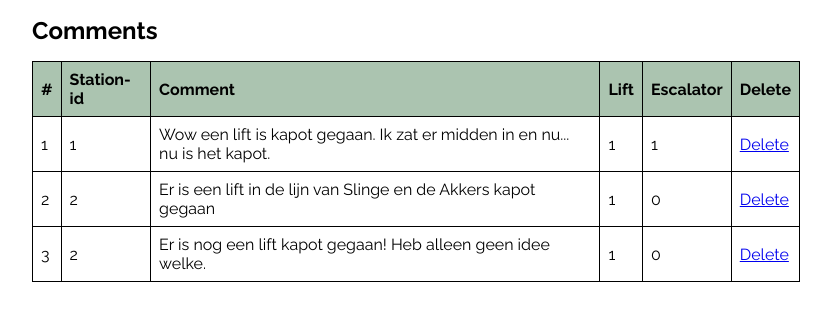
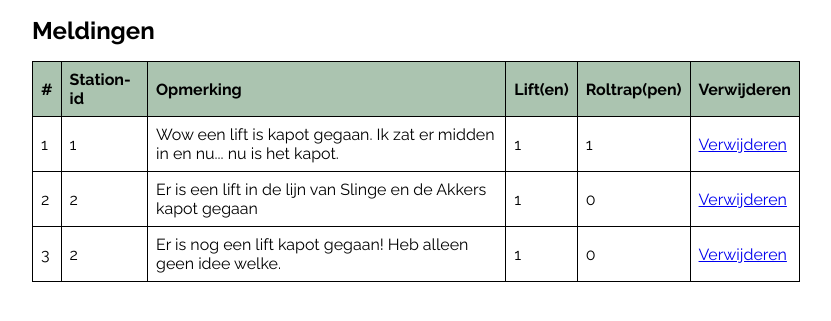
Before and after one commit to RickDeGroot1/CLE-3, a PHP site: page /admin-comments.php in a window 1280 px wide. Shown: the part 129-450 px from the top of the page, without its empty margins (224-1055 px from the left). Run offline with PHP 8.4, Linux system fonts and the light colour scheme; data comes from the database, SQL or seed files in the repository.

```diff
--- a/admin-comments.php
+++ b/admin-comments.php
@@ -25,7 +25,7 @@ mysqli_close($db);
     <meta http-equiv="X-UA-Compatible" content="ie=edge">
     <link rel="stylesheet" href="styles/style.css">
     <link rel="stylesheet" href="styles/admin.css">
-    <title>Comment overzicht</title>
+    <title>Melding overzicht</title>
 </head>
 <body>
 <header>
@@ -45,15 +45,15 @@ mysqli_close($db);
 </header>
 
 <main>
-    <h2 id="admin-title">Comments</h2>
+    <h2 id="admin-title">Meldingen</h2>
     <table id="admin-list">
         <tr>
             <th>#</th>
             <th>Station-id</th>
-            <th>Comment</th>
-            <th>Lift</th>
-            <th>Escalator</th>
-            <th>Delete</th>
+            <th>Opmerking</th>
+            <th>Lift(en)</th>
+            <th>Roltrap(pen)</th>
+            <th>Verwijderen</th>
         </tr>
         <?php foreach ($comments as $index => $comment) { ?>
             <tr>
@@ -63,7 +63,7 @@ mysqli_close($db);
                 <td><?= $comment['lift'] ?></td>
                 <td><?= $comment['escalator'] ?></td>
                 <td>
-                    <a href="comments-delete.php?id=<?= $comment['id']; ?>">Delete</a>
+                    <a href="comments-delete.php?id=<?= $comment['id']; ?>">Verwijderen</a>
                 </td>
             </tr>
         <?php } ?>
--- a/admin-home.php
+++ b/admin-home.php
@@ -50,12 +50,12 @@
 
         <div class="overview-block">
 
-            <h2>Comments</h2>
+            <h2>Meldingen</h2>
 
-            <p>Hier komen de laatste comments</p>
+            <p>Hier komen de laatste meldingen</p>
 
             <a href="admin-comments.php">
-                <button class="admin-button">Meer comments</button>
+                <button class="admin-button">Meer meldingen</button>
             </a>
 
         </div>
--- a/index.php
+++ b/index.php
@@ -81,6 +81,9 @@ mysqli_close($db);
             <div>
                 <a href="comment.php">Melding maken</a>
             </div>
+            <div>
+                <a href="admin-login.php">Admin login</a>
+            </div>
         </div>
     </nav>
 </header>
--- a/styles/style.css
+++ b/styles/style.css
@@ -162,8 +162,3 @@ input[type=submit], #form-submit{
     border-radius: 10px;
     font-size: 1.2rem;
 }
-
-.stationCommenBox {
-    display: flex;
-    flex-direction: column;
-}
```
Also changed, not shown: admin-login.php (+4 -4 lines), admin-stations.php (+4 -4 lines).
